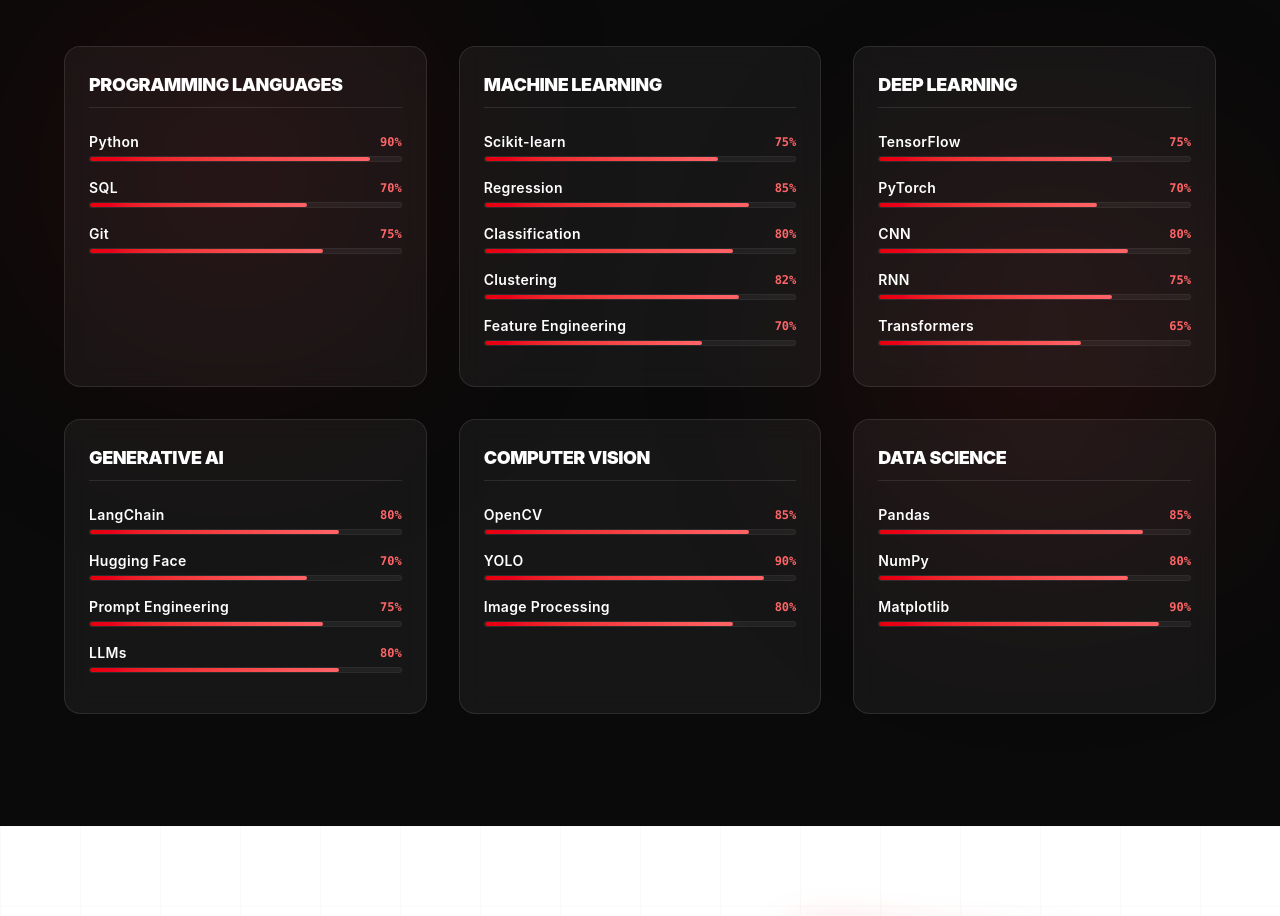
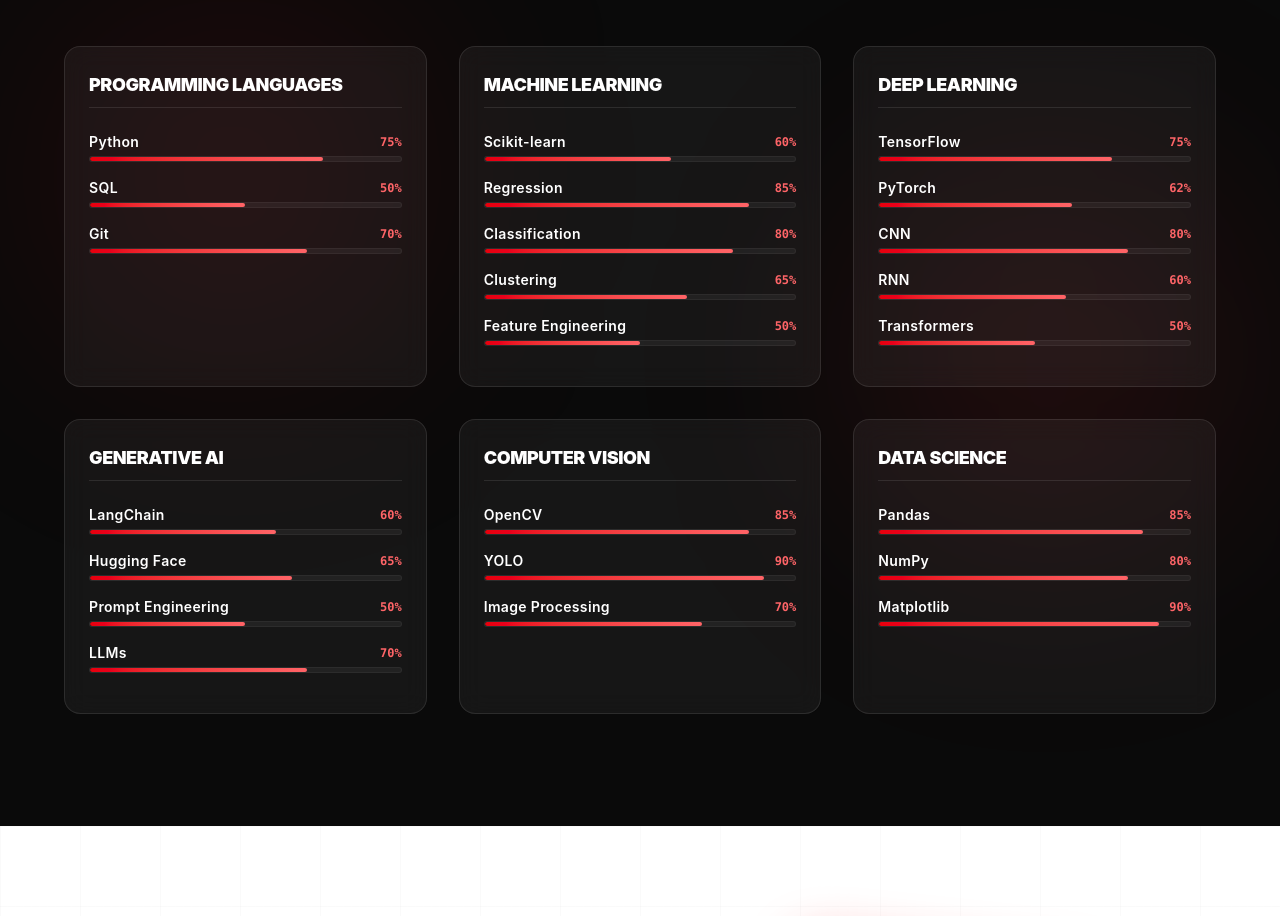
Before and after one commit to pranishka12/Portfolio-main, a React (Vite) app: page / in a window 1280 px wide. Shown: the part 1700-2616 px from the top of the page. Built offline with nearby package versions, Linux system fonts and the light colour scheme; no server answers.

Commit message:
Update portfolioData.js

```diff
--- a/src/data/portfolioData.js
+++ b/src/data/portfolioData.js
@@ -103,39 +103,39 @@
     {
       title: "Programming Languages",
       skills: [
-        { name: "Python", level: 90 },
-        { name: "SQL", level: 70 },
-        { name: "Git", level: 75 }
+        { name: "Python", level: 75},
+        { name: "SQL", level: 50 },
+        { name: "Git", level: 70 }
       ]
     },
     {
       title: "Machine Learning",
       skills: [
-        { name: "Scikit-learn", level: 75 },
+        { name: "Scikit-learn", level: 60 },
         { name: "Regression", level: 85 },
         { name: "Classification", level: 80 },
-        { name: "Clustering", level: 82 },
-        { name: "Feature Engineering", level: 70 }
+        { name: "Clustering", level: 65 },
+        { name: "Feature Engineering", level: 50 }
       ]
     },
     {
       title: "Deep Learning",
       skills: [
         { name: "TensorFlow", level: 75 },
-        { name: "PyTorch", level: 70 },
+        { name: "PyTorch", level: 62 },
         { name: "CNN", level: 80 },
-        { name: "RNN", level: 75 },
-        { name: "Transformers", level: 65},
+        { name: "RNN", level: 60 },
+        { name: "Transformers", level: 50},
 
       ]
     },
     {
       title: "Generative AI",
       skills: [
-        { name: "LangChain", level: 80 },
-        { name: "Hugging Face", level: 70 },
-        { name: "Prompt Engineering", level: 75 },
-        { name: "LLMs", level: 80 }
+        { name: "LangChain", level: 60 },
+        { name: "Hugging Face", level: 65 },
+        { name: "Prompt Engineering", level: 50 },
+        { name: "LLMs", level: 70 }
       ]
     },
     {
@@ -143,7 +143,7 @@
       skills: [
         { name: "OpenCV", level: 85 },
         { name: "YOLO", level: 90 },
-        { name: "Image Processing", level: 80 }
+        { name: "Image Processing", level: 70 }
       ]
     },
     {
```
